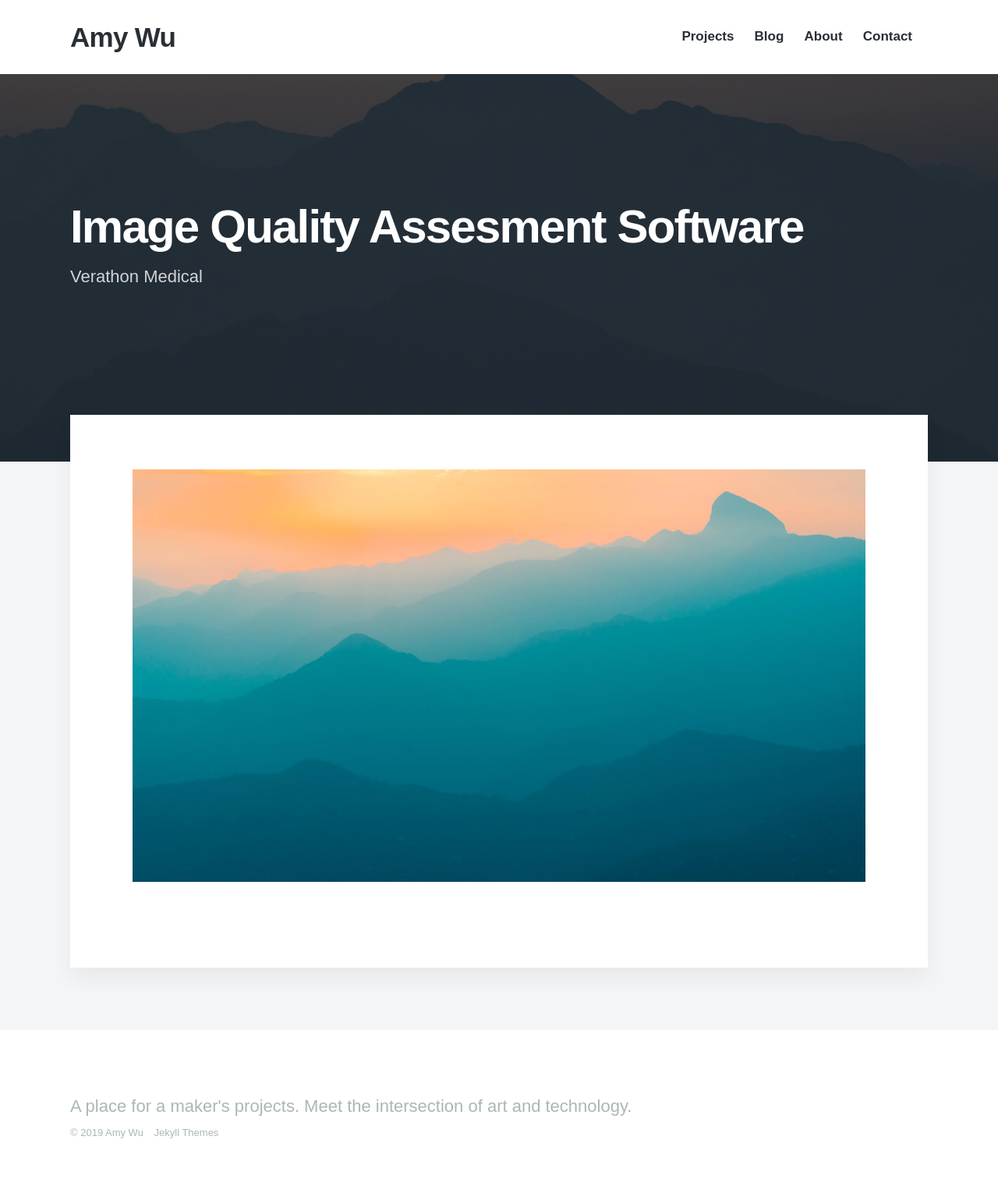
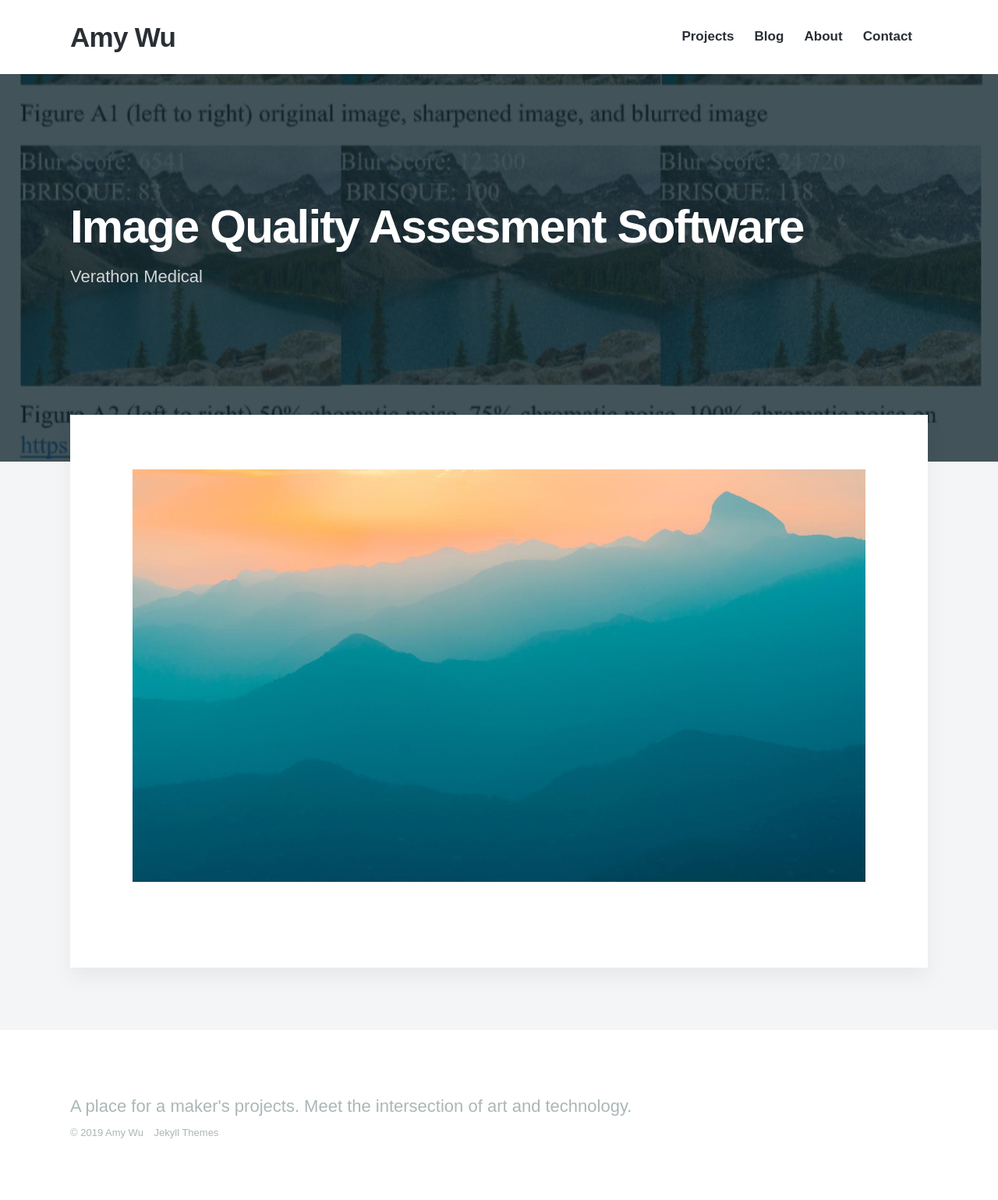
Before and after one commit to amymuwu/website3.0, a Jekyll site: the page built from _projects/2018-06-30-IQA.md, in a window 1280 px wide. Shown: the whole page at 78% size. Built offline with Jekyll 4.4.1, drawn with Linux system fonts in a browser that asks for light colours; nearby versions of some CDN libraries; some web fonts are replaced.

Commit message:
Update and rename 2018-06-30-demo-project.md to 2018-06-30-IQA.md

```diff
--- a/_projects/2018-06-30-demo-project.md
+++ b/_projects/2018-06-30-IQA.md
@@ -3,7 +3,7 @@ title: 'Image Quality Assesment Software'
 subtitle: 'Verathon Medical'
 date: 2018-06-30 00:00:00
 description: At my time at Verathon Medical, I wrote a small software that 'grades' images.  The software was run with images from multiple video laryngoscope/broncoscopes to determine a benchmark for image quality.
-featured_image: '/images/demo/demo-square.jpg'
+featured_image: '/images/IQA.PNG'
 ---
 
 ![](/images/demo/demo-landscape.jpg)
```
